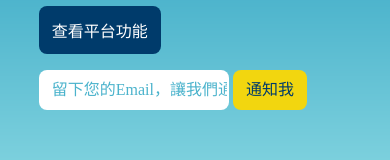
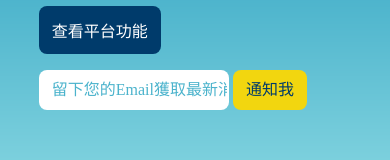
Before and after one commit to Arctics-Academy/arctics-web-frontend, a React (Create React App) app: page / in a window 390 px wide. Shown: the part 528-688 px from the top of the page. Built offline with nearby package versions, Linux system fonts and the light colour scheme; a web font is replaced by a local one.

Commit message:
Fix: Update responsive web dev issues

```diff
--- a/src/Components/Header.js
+++ b/src/Components/Header.js
@@ -78,7 +78,7 @@ export default function Header () {
 		    <div className="header__form">
 			    <a href="#function" id="header__function-button" className="header__function-button">查看平台功能</a>
 			    <br className="rwd-show"></br>
-			    <input className="header__email-box" id="email-input" placeholder="留下您的Email，讓我們通知您最新消息" value={email} onChange={e=>setEmail(e.target.value.trim())} style={{borderColor: "red", border: "2px"}}></input>
+			    <input className="header__email-box" id="email-input" placeholder="留下您的Email獲取最新消息" value={email} onChange={e=>setEmail(e.target.value.trim())} style={{borderColor: "red", border: "2px"}}></input>
 			    <button className="header__email-button" id="email-button" onClick={handleButton}>{confirmText}</button>
 		    </div>
             {popText(popVis)}
--- a/src/Components/Nav.js
+++ b/src/Components/Nav.js
@@ -27,4 +27,4 @@ export default function Nav() {
     );
 }
 
-//<button className="nav__action-button">註冊 / 登入</button> => temporary removed
+//<button className="nav__action-button">註冊 / 登入</button> => temporarily removed
--- a/src/Components/NavMobile.js
+++ b/src/Components/NavMobile.js
@@ -20,9 +20,10 @@ export default function NavMobile () {
 				<li className="r-nav__menu-item"><a href="#function" onClick={handleOnClick}>產品功能</a></li>
 				<li className="r-nav__menu-item"><a href="#members" onClick={handleOnClick}>團隊成員</a></li>
 				<li className="r-nav__menu-item" ><a href="#contact-us" onClick={handleOnClick}>聯絡我們</a></li>
-				<li><button className="r-nav__action-button" onClick={handleOnClick}>註冊 / 登入</button></li>
 			</ul>
 		</div>
 	    </nav>
     );
 }
+
+// <li><button className="r-nav__action-button" onClick={handleOnClick}>註冊 / 登入</button></li> => temporarily removed
--- a/src/responsive.css
+++ b/src/responsive.css
@@ -9,13 +9,13 @@
  * prefixes.
  */
 
- @media only screen and (min-width: 769px) {
+ @media only screen and (min-width: 800px) {
     .rwd-show {
         display: none;
     }
 }
 
-@media only screen and (max-width: 769px) {
+@media only screen and (max-width: 800px) {
     .rwd-hide {
         display: none;
     }
```
